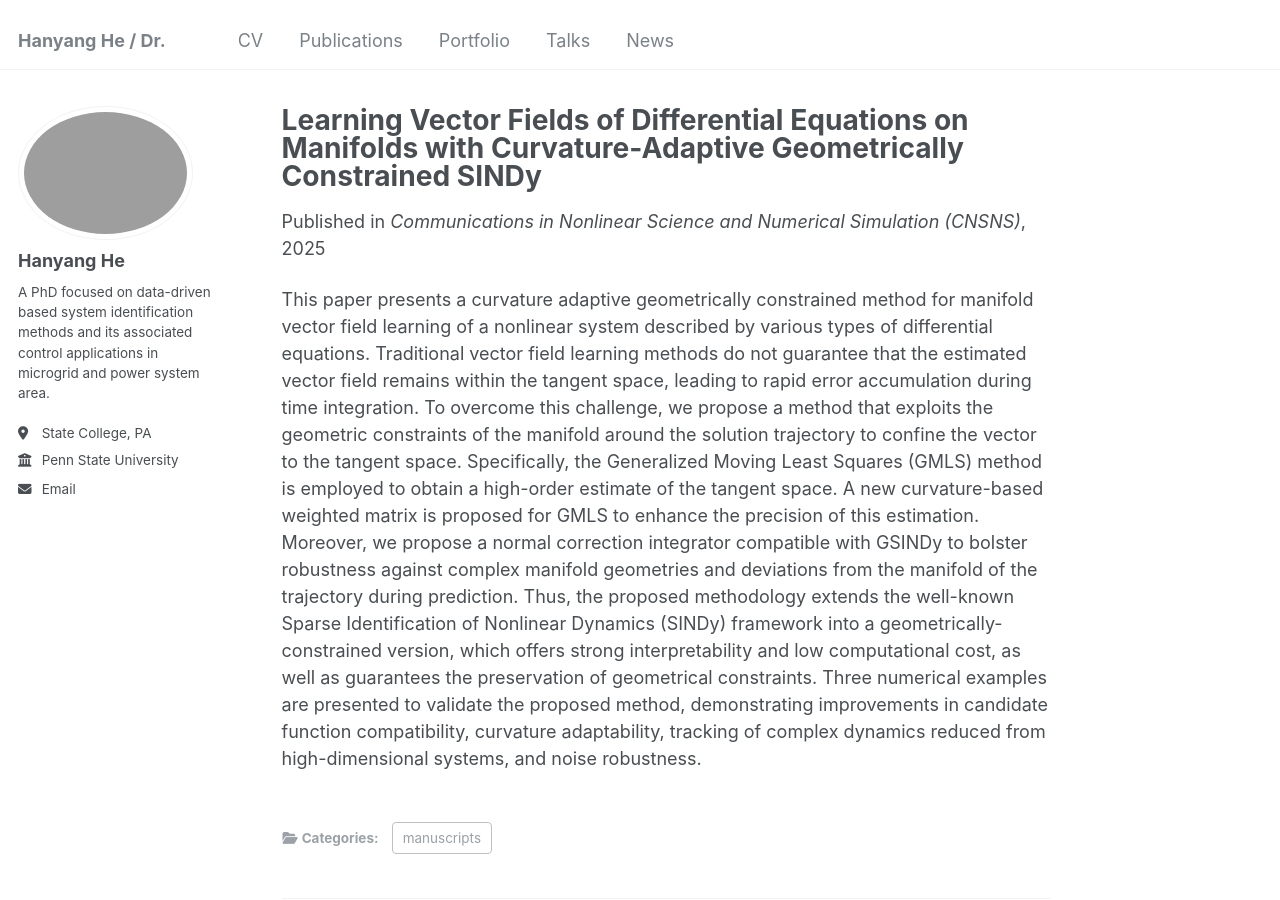
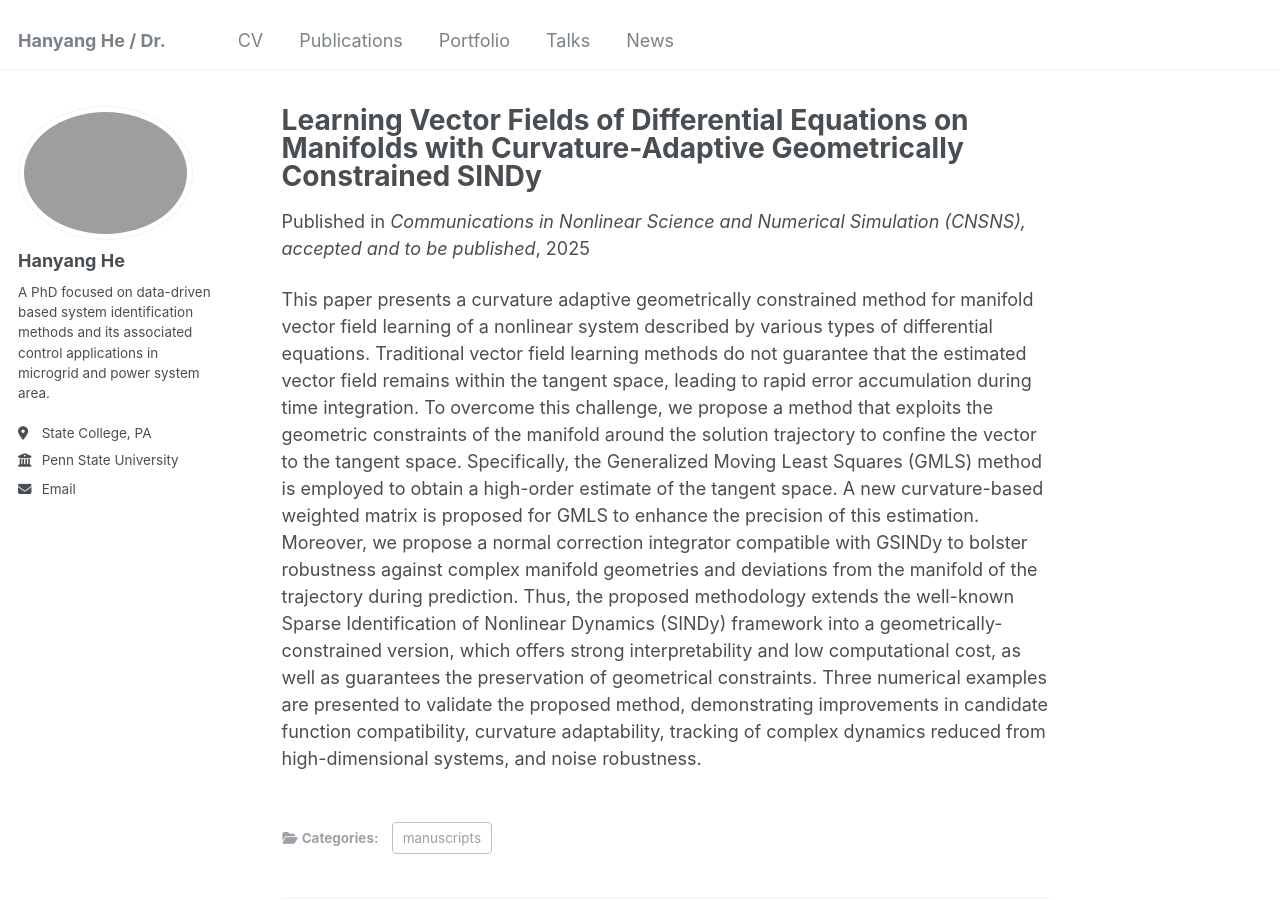
Before and after one commit to HanyangHe/HanyangHe.github.io, a Jekyll site: the page built from _publications/2025-05-21-paper-GSINDy.md, in a window 1280 px wide and 900 px high. Built offline with Jekyll 4.4.1, drawn with Linux system fonts in a browser that asks for light colours; a script that is not in the unit is left out.

Commit message:
Update 2025-05-21-paper-GSINDy.md

```diff
--- a/_publications/2025-05-21-paper-GSINDy.md
+++ b/_publications/2025-05-21-paper-GSINDy.md
@@ -5,7 +5,7 @@ category: manuscripts
 permalink: /publication/2025-05-21-paper-GSINDy
 excerpt: 'Hanyang He, and Yan Li'
 date: 2025-05-21
-venue: 'Communications in Nonlinear Science and Numerical Simulation (CNSNS)'
+venue: 'Communications in Nonlinear Science and Numerical Simulation (CNSNS), accepted and to be published'
 paperurl: 'http://ssrn.com/abstract=5263698'
 # citation: 'He, Hanyang, and Li, Yan, Learning Vector Fields of Differential Equations on Manifolds with Curvature-Adaptive Geometrically Constrained Sindy. Available at SSRN: https://ssrn.com/abstract=5263698 or http://dx.doi.org/10.2139/ssrn.5263698'
 ---
```
